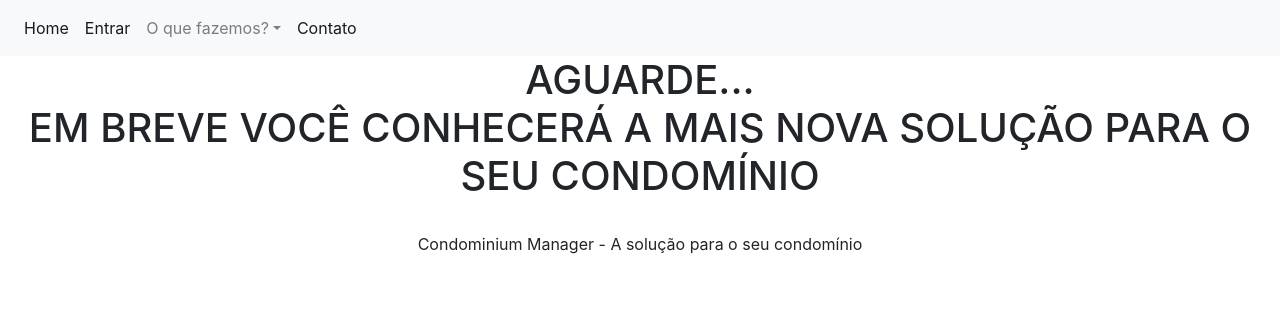
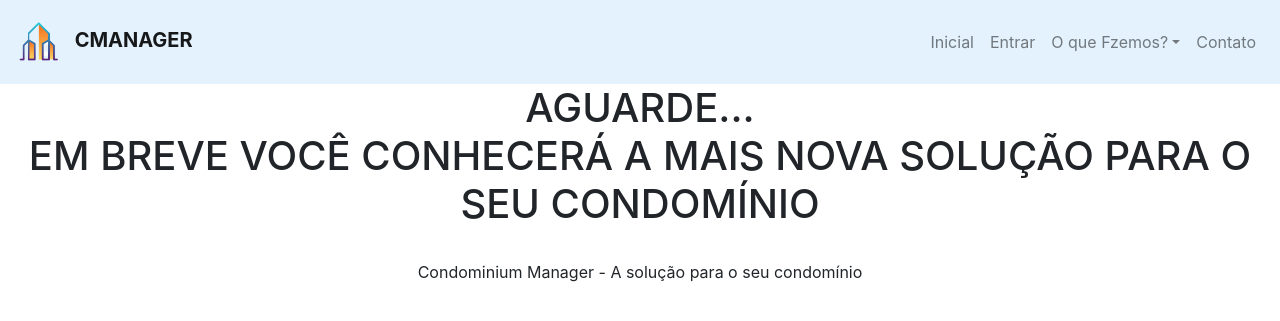
Before and after one commit to IvanGzyk/cmanager, a PHP site: page / in a window 1280 px wide. Shown: the top 321 px of the page. Run offline with PHP 8.4, Linux system fonts and the light colour scheme; some libraries are stand-ins or nearby versions.

Commit message:
Correção index inicial

```diff
--- a/index.php
+++ b/index.php
@@ -1,41 +1,46 @@
 <!DOCTYPE html>
 <?php
-//@include_once 'Models/Usuario.php';
-//$user = new Usuario("03433386960", "Ivan", "1233456");
-//$user->getNome();
 ?>
 <html lang="pt-BR">
     <head>
         <meta charset="utf-8">
-        <meta name="viewport" content="width=device-width, initial-scale=1, shrink-to-fit=no">
-        <meta http-equiv="X-UA-Compatible" content="IE=edge">
-        <meta name="viewport" content="width=device-width, initial-scale=1">
-        <meta name="format-detection" content="telephone=no">
-        <meta name="robots" content="noindex">
-        <link rel="stylesheet" href="https://stackpath.bootstrapcdn.com/bootstrap/4.1.3/css/bootstrap.min.css" integrity="sha384-MCw98/SFnGE8fJT3GXwEOngsV7Zt27NXFoaoApmYm81iuXoPkFOJwJ8ERdknLPMO" crossorigin="anonymous">
-
+        <link href="web/css/styles.css" rel="stylesheet" />
+        <script src="web/js/funcoes.js" type="text/javascript"></script>
+        <link href="web/css/dataTables.bootstrap4.min.css" rel="stylesheet" type="text/css" />
+        <script src="web/js/all.min.js"></script>
         <title>CMANAGER</title>
     </head>
     <body>
-        <nav class="navbar navbar-expand-lg navbar-light bg-light">
-            <div class="collapse navbar-collapse">
-                <ul class="navbar-nav mr-auto">
-                    <li class="nav-item active">
-                        <a class="nav-link" href="web/index.php">Home</a>
-                    </li>
-                    <li class="nav-item active">
-                        <a class="nav-link" href="web/login/">Entrar</a>
-                    </li>
-                    <li class="nav-item dropdown">
-                        <a class="nav-link dropdown-toggle" href="#" role="button" data-toggle="dropdown" aria-haspopup="true" aria-expanded="false">O que fazemos?</a>
-                        <div class="dropdown-menu" aria-labelledby="navbarDropdown">
-                            <a class="dropdown-item" href="#">Nosso Trabalho</a>
-                            <a class="dropdown-item" href="#">Condominios</a>
-                            <a class="dropdown-item" href="#">Parceiros</a>
-                        </div>
-                    </li>
-                    <li class="nav-item active">
-                        <a class="nav-link" href="#">Contato</a>
+        <nav class = 'navbar navbar-expand-lg py-3 navbar-static-top navbar-light' style = 'background-color: #e3f2fd;'>
+            <a href = 'index.php' class = 'navbar-brand'>
+                <img src = 'web/img/logo-cmanager-pequeno.png' width = '45' alt = '' class = 'd-inline-block align-middle mr-2'>
+                <span class = 'text-uppercase font-weight-bold'>CMANAGER</span>
+            </a>
+
+            <button class='navbar-toggler' type='button' data-toggle='collapse' data-target='#navbarTogglerDemo01' aria-controls='navbarTogglerDemo01' aria-expanded='false' aria-label='Toggle navigation'><span class='navbar-toggler-icon'></span></button>
+
+            <div class='collapse navbar-collapse' id='navbarTogglerDemo01'>
+                <ul class = 'navbar-nav ml-auto'>
+                    <li class = 'nav-item active'>
+                        <ul class='navbar-nav mr-auto'>
+                            <li class='nav-item'>
+                                <a class='nav-link' href='web/index.php')" . ">Inicial</a>
+                            </li>
+                            <li class='nav-item'>
+                                <a class='nav-link' href='web/login/'>Entrar</a>
+                            </li>
+                            <li class='nav-item dropdown'>
+                                <a class='nav-link dropdown-toggle' href='#' id='navbarDropdownMenuLink' role='button' data-toggle='dropdown' aria-haspopup='true' aria-expanded='false'>O que Fzemos?</a>
+                                <div class='dropdown-menu' aria-labelledby='navbarDropdownMenuLink'>
+                                    <a class='dropdown-item' href="#">Nosso Trabalho</a>
+                                    <a class='dropdown-item' href='#'" . ">Condominios</a>
+                                    <a class='dropdown-item' href='#'" . ">Parceiros</a>
+                                </div>
+                            </li>
+                            <li class='nav-item'>
+                                <a class='nav-link' href='#' onclick=" ."Conteudo(" . $value['link'] . ")" . ">Contato</a>
+                            </li>
+                        </ul>
                     </li>
                 </ul>
             </div>
```
Also changed, not shown: index_1.php (added, +50 -0 lines).
